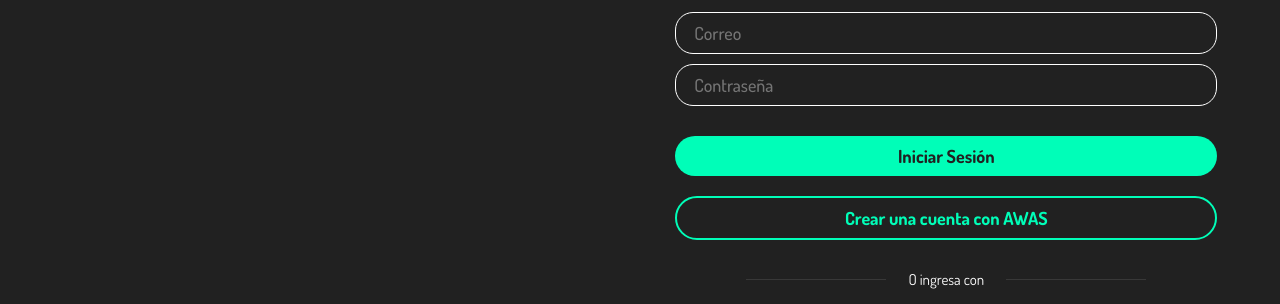
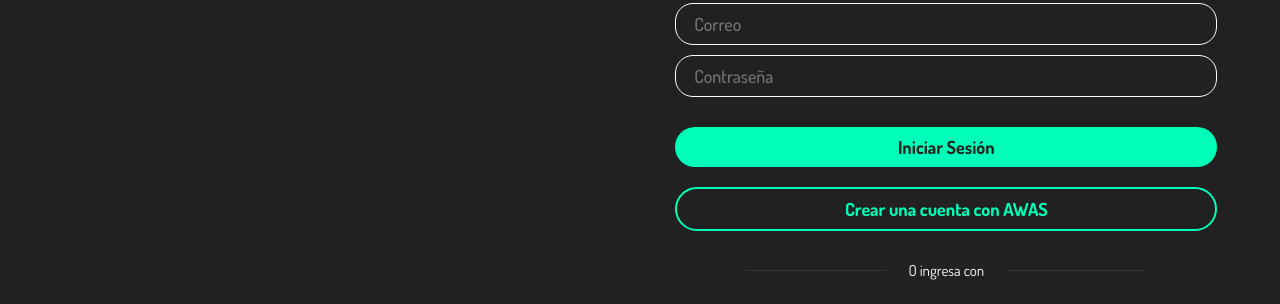
Before and after one commit to stalinmoreno/awas, a plain HTML site: page index.html in a window 1280 px wide. Shown: the part 261-565 px from the top of the page. Drawn offline with Linux system fonts and the light colour scheme.

Commit message:
height login v1.4

```diff
--- a/src/sass/estilos.scss
+++ b/src/sass/estilos.scss
@@ -47,10 +47,10 @@ input, button {
 }
 */
 .wrapper{
-  padding: 0.5em 1.8em 3em 1.8em;
+  //padding: 0.5em 1.8em 3em 1.8em;
   //border: 1px solid red;
   //height: calc(100vh - 25px);
-
+  margin: auto 1.8em;
 }
 
 .awas_grid{
@@ -125,9 +125,9 @@ input, button {
     margin-top: 30px;
   }
 }
-.box-login{
-  min-height: calc(100vh - 30px);
-}
+/*.box-login{
+  min-height: calc(100vh - 60px);
+}*/
 .column_login {/*************************/
     padding:0;
 
```
Also changed, not shown: static/css/estilos.css, 1 other file.
